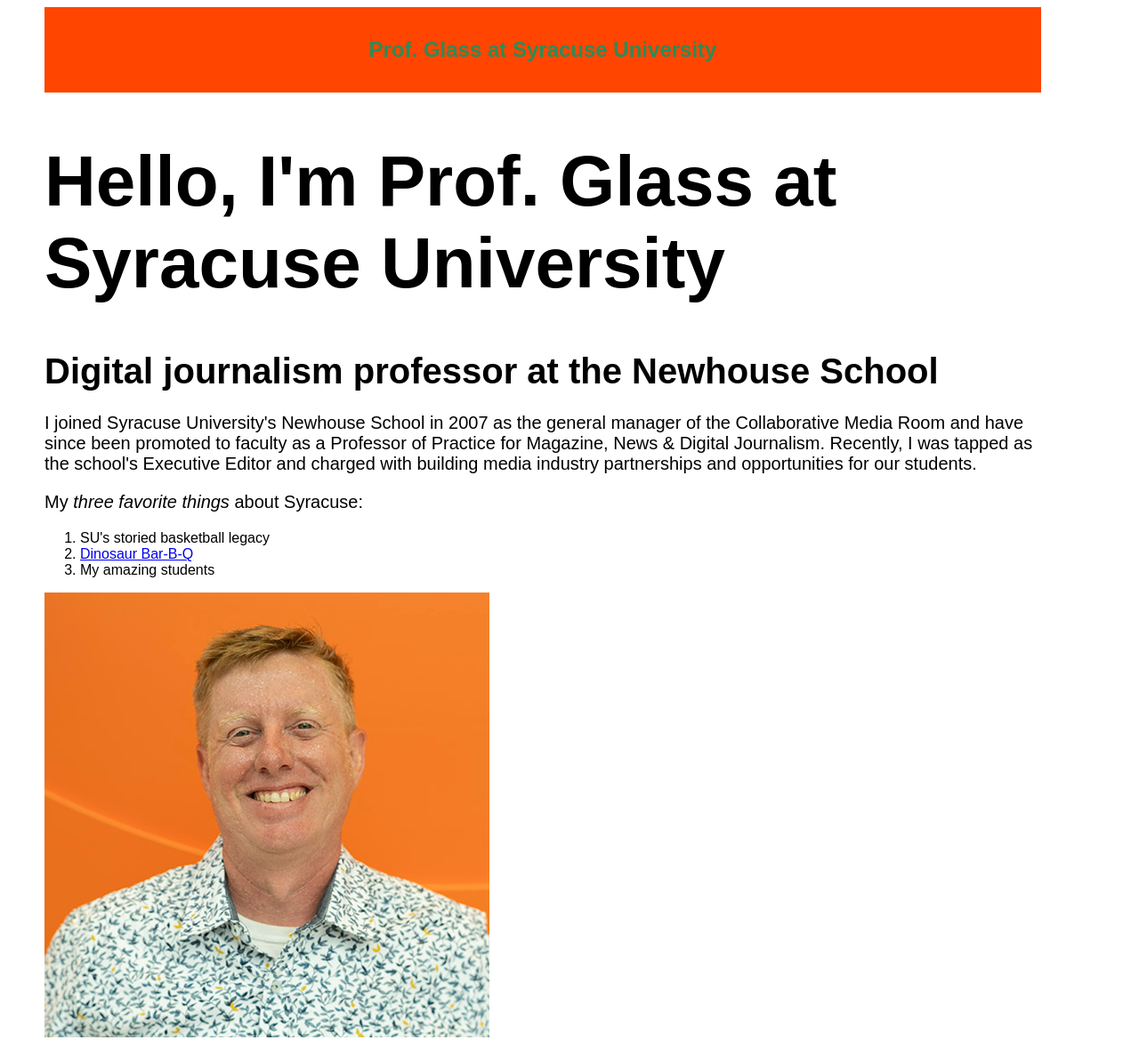
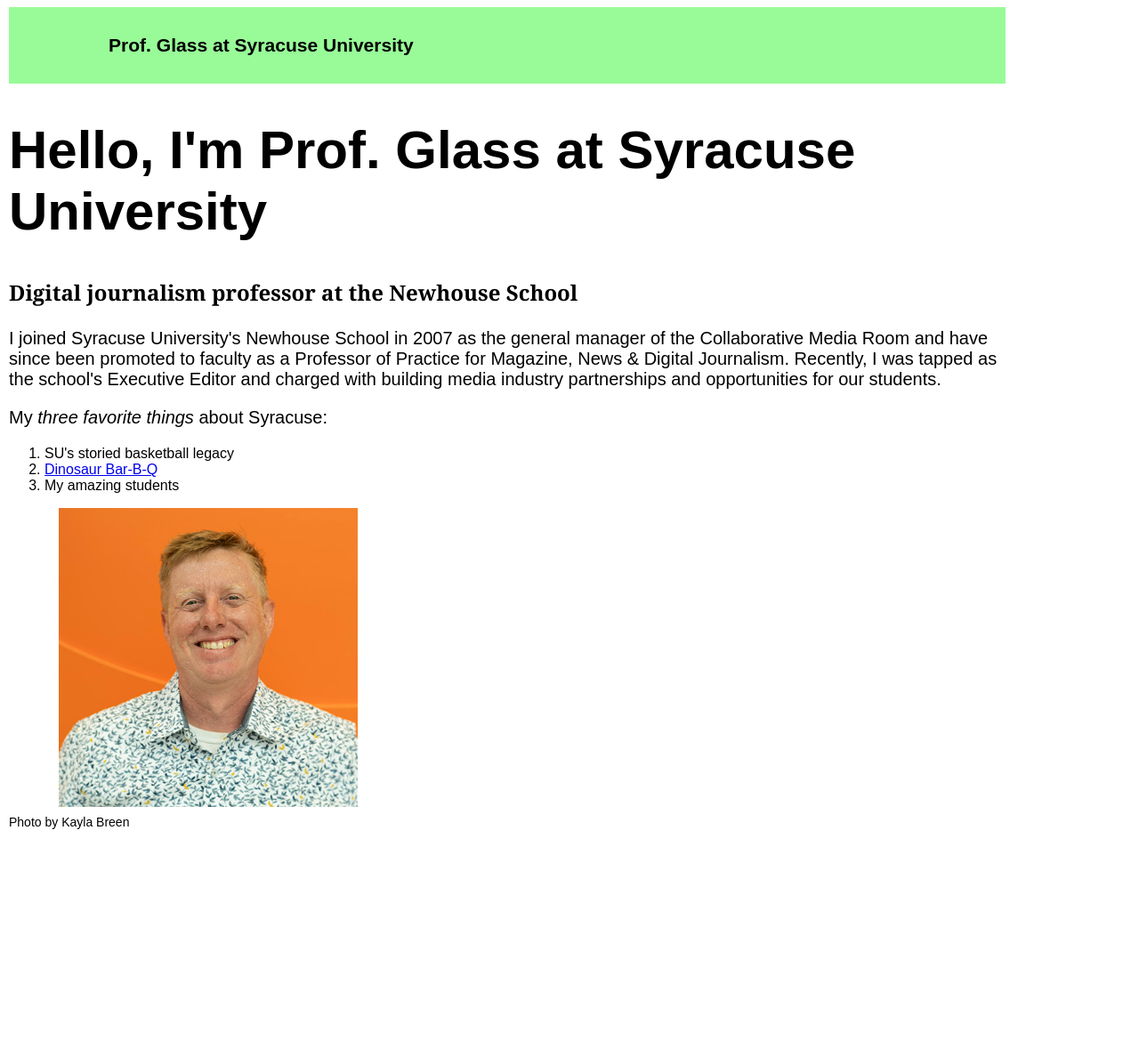
Before and after one commit to JonGlass/JonGlass.github.io, a plain HTML site: page index.html in a window 1280 px wide. Shown: the top 1169 px of the page at 89% size. After the commit the page ends 940 px from the top, so only its background shows below. Drawn offline with nearby package versions, Linux system fonts and the light colour scheme; files whose address does not match are found by name.

Commit message:
Add files via upload

```diff
--- a/main.css
+++ b/main.css
@@ -1,52 +1,43 @@
 body {
   font-family: Arial, sans-serif;
   max-width: 70rem;
-  margin-left:50px;
+  margin-left: 10px;
   margin-right: 10px;
 }
 
 header {
-  background-color: orangered;
-  font-size: 20px;
+  background-color: palegreen;
+  font-size: 18px;
   padding-top: 10px;
   padding-bottom: 10px;
-  padding-left: 20%;
-  padding-right: 20%;
+  padding-left: 10%;
+  padding-right: 10%;
   margin-bottom: 15px;
-  text-align: center;
-  text-shadow: black;
-  color: floralwhite;
 }
 
 img {
-
+  width: 30%;
+  margin-left: 5%;
 }
 
 .caption {
-  font-size: 20px;
+  font-size: 14px;
   margin-left: 0px;
   margin-right: 0px;
   margin-top: 5px;
-  text-align: center;
+  text-align: left;
 }
 
 h1 {
   font-style: bold;
-  font-size: 80px;
+  font-size: 60px;
 }
 
 h2 {
-  font-size: 40px;
+  font-size: 24px;
   margin-bottom: 1.5rem;
+  font-family: Georgia, serif;
 }
-
-h3 {
-  font-style: bold;
-  font-size: 24px;
-  color: seagreen;
-}
-
-
 
 p {
   font-size: 20px;
```
Also changed, not shown: jonglass.jpg (added).
